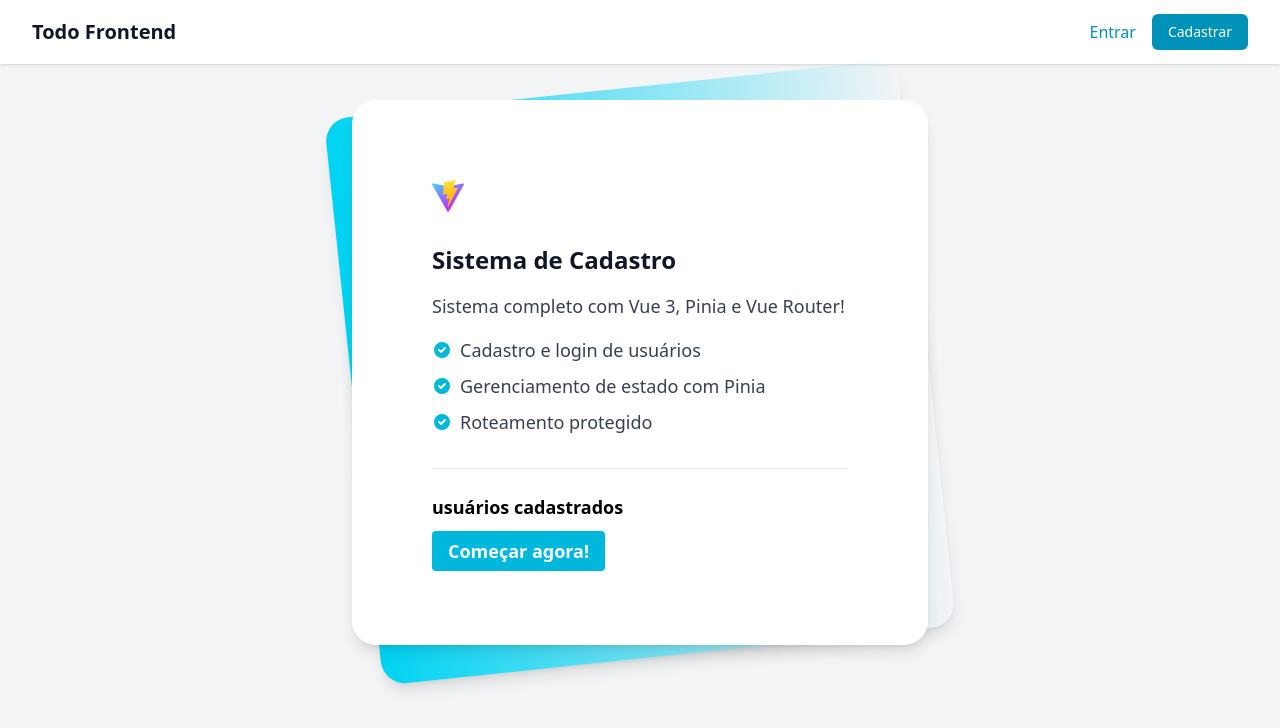
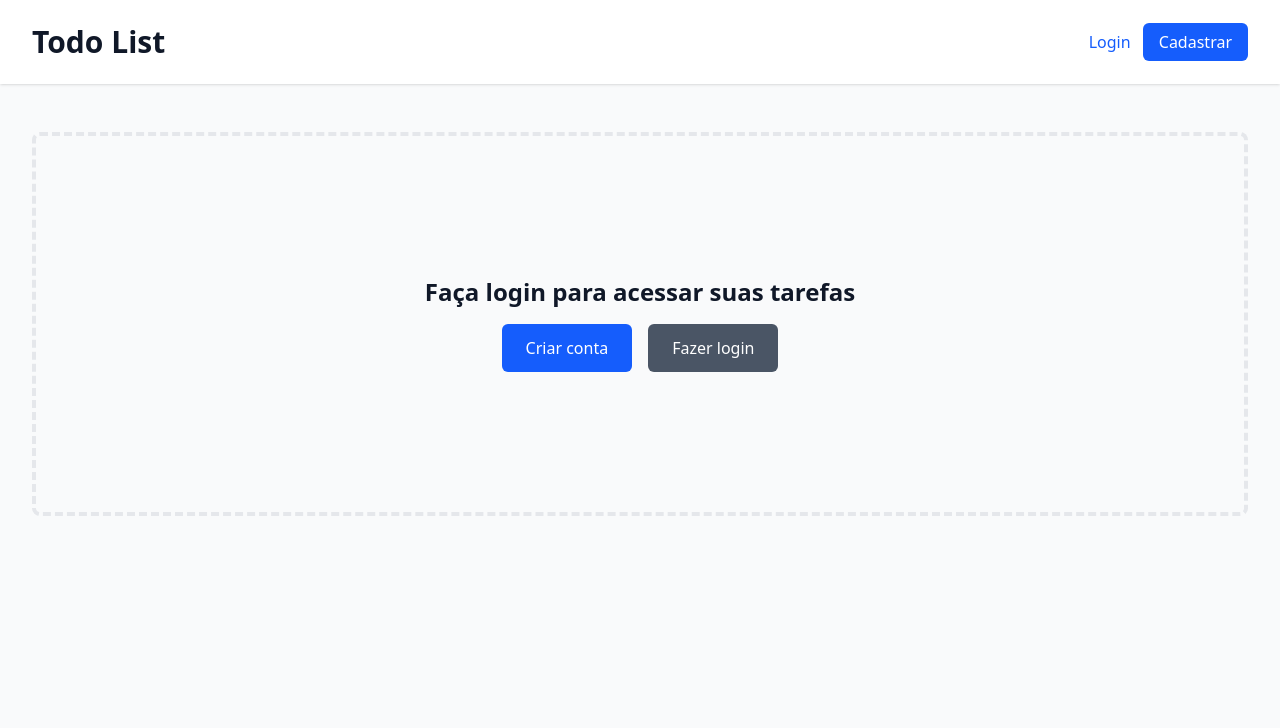
Before and after one commit to MatheusConstantino/todolist-frontend, a Vue app: page / in a window 1280 px wide. Shown: the top 728 px of the page. Built offline with nearby package versions, Linux system fonts and the light colour scheme.

Commit message:
register flux

```diff
--- a/src/main.js
+++ b/src/main.js
@@ -1,11 +1,19 @@
 import { createApp } from 'vue'
 import App from './App.vue'
 import router from './router'
-import pinia from './stores'
+import { createPinia } from 'pinia'
+import { useUserStore } from './stores/user'
 import './style.css'
 
 const app = createApp(App)
+const pinia = createPinia()
 
+app.use(pinia)
 app.use(router)
-app.use(pinia)
+
+// Inicializar autenticação após montar a app
 app.mount('#app')
+
+// Inicializar dados do usuário se houver token salvo
+const userStore = useUserStore()
+userStore.initializeAuth()
--- a/src/views/HomeView.vue
+++ b/src/views/HomeView.vue
@@ -1,106 +1,103 @@
 <template>
-  <div class="min-h-screen bg-gray-100">
-    <nav class="bg-white shadow">
+  <div class="min-h-screen bg-gray-50">
+    <!-- Header -->
+    <header class="bg-white shadow">
       <div class="max-w-7xl mx-auto px-4 sm:px-6 lg:px-8">
-        <div class="flex justify-between h-16">
-          <div class="flex items-center">
-            <h1 class="text-xl font-bold text-gray-900">Todo Frontend</h1>
-          </div>
-          <div class="flex items-center space-x-4">
-            <template v-if="userStore.isLoggedIn">
-              <span class="text-gray-700">Olá, {{ userStore.currentUser.name }}</span>
-              <router-link
-                to="/dashboard"
-                class="text-cyan-600 hover:text-cyan-500 font-medium"
-              >
-                Dashboard
-              </router-link>
+        <div class="flex justify-between items-center py-6">
+          <h1 class="text-3xl font-bold text-gray-900">
+            Todo List
+          </h1>
+
+          <div v-if="userStore.isAuthenticated && userStore.user" class="flex items-center space-x-4">
+            <span class="text-gray-700">
+              Olá, <strong>{{ userStore.user.name }}</strong>!
+            </span>
             <BaseButton
+              variant="secondary"
               text="Sair"
-                variant="secondary"
-                size="sm"
               @click="handleLogout"
             />
-            </template>
-            <template v-else>
+          </div>
+
+          <div v-else class="space-x-2">
             <router-link
               to="/login"
-                class="text-cyan-600 hover:text-cyan-500 font-medium"
+              class="text-blue-600 hover:text-blue-500 font-medium"
             >
-                Entrar
+              Login
             </router-link>
             <router-link
               to="/register"
-                class="bg-cyan-600 hover:bg-cyan-700 text-white px-4 py-2 rounded-md text-sm font-medium"
+              class="bg-blue-600 hover:bg-blue-700 text-white px-4 py-2 rounded-md font-medium"
             >
               Cadastrar
-              </router-link>
-            </template>
-          </div>
-        </div>
-      </div>
-    </nav>
-
-    <main class="py-6">
-      <div class="max-w-7xl mx-auto px-4 sm:px-6 lg:px-8">
-        <div class="relative py-3 sm:max-w-xl sm:mx-auto">
-          <div class="absolute inset-0 bg-gradient-to-r from-cyan-400 to-light-blue-500 shadow-lg transform -skew-y-6 sm:skew-y-0 sm:-rotate-6 sm:rounded-3xl"></div>
-          <div class="relative px-4 py-10 bg-white shadow-lg sm:rounded-3xl sm:p-20">
-            <div class="max-w-md mx-auto">
-              <div>
-                <img src="/vite.svg" class="h-7 sm:h-8" alt="Vite logo" />
-              </div>
-              <div class="divide-y divide-gray-200">
-                <div class="py-8 text-base leading-6 space-y-4 text-gray-700 sm:text-lg sm:leading-7">
-                  <h1 class="text-2xl font-bold text-gray-900">Sistema de Cadastro</h1>
-                  <p>Sistema completo com Vue 3, Pinia e Vue Router!</p>
-                  <ul class="list-disc space-y-2">
-                    <li class="flex items-start">
-                      <span class="h-6 flex items-center sm:h-7">
-                        <svg class="flex-shrink-0 h-5 w-5 text-cyan-500" viewBox="0 0 20 20" fill="currentColor">
-                          <path fill-rule="evenodd" d="M10 18a8 8 0 100-16 8 8 0 000 16zm3.707-9.293a1 1 0 00-1.414-1.414L9 10.586 7.707 9.293a1 1 0 00-1.414 1.414l2 2a1 1 0 001.414 0l4-4z" clip-rule="evenodd" />
-                        </svg>
-                      </span>
-                      <p class="ml-2">Cadastro e login de usuários</p>
-                    </li>
-                    <li class="flex items-start">
-                      <span class="h-6 flex items-center sm:h-7">
-                        <svg class="flex-shrink-0 h-5 w-5 text-cyan-500" viewBox="0 0 20 20" fill="currentColor">
-                          <path fill-rule="evenodd" d="M10 18a8 8 0 100-16 8 8 0 000 16zm3.707-9.293a1 1 0 00-1.414-1.414L9 10.586 7.707 9.293a1 1 0 00-1.414 1.414l2 2a1 1 0 001.414 0l4-4z" clip-rule="evenodd" />
-                        </svg>
-                      </span>
-                      <p class="ml-2">Gerenciamento de estado com Pinia</p>
-                    </li>
-                    <li class="flex items-start">
-                      <span class="h-6 flex items-center sm:h-7">
-                        <svg class="flex-shrink-0 h-5 w-5 text-cyan-500" viewBox="0 0 20 20" fill="currentColor">
-                          <path fill-rule="evenodd" d="M10 18a8 8 0 100-16 8 8 0 000 16zm3.707-9.293a1 1 0 00-1.414-1.414L9 10.586 7.707 9.293a1 1 0 00-1.414 1.414l2 2a1 1 0 001.414 0l4-4z" clip-rule="evenodd" />
-                        </svg>
-                      </span>
-                      <p class="ml-2">Roteamento protegido</p>
-                    </li>
-                  </ul>
-                </div>
-                <div class="pt-6 text-base leading-6 font-bold sm:text-lg sm:leading-7">
-                  <p>{{ userStore.userCount }} usuários cadastrados</p>
-                  <div class="mt-4 space-x-4">
-                    <router-link
-                      v-if="!userStore.isLoggedIn"
-                      to="/register"
-                      class="bg-cyan-500 hover:bg-cyan-600 text-white font-bold py-2 px-4 rounded transition-colors"
-                    >
-                      Começar agora!
-                    </router-link>
-                    <router-link
-                      v-else
-                      to="/dashboard"
-                      class="bg-cyan-500 hover:bg-cyan-600 text-white font-bold py-2 px-4 rounded transition-colors"
-                    >
-                      Ir para Dashboard
             </router-link>
           </div>
         </div>
       </div>
+    </header>
+
+    <!-- Loading state -->
+    <div v-if="userStore.loading" class="flex justify-center items-center py-12">
+      <div class="animate-spin rounded-full h-8 w-8 border-b-2 border-blue-600"></div>
+      <span class="ml-2 text-gray-600">Carregando...</span>
+    </div>
+
+    <!-- Conteúdo principal -->
+    <main v-else class="max-w-7xl mx-auto py-6 sm:px-6 lg:px-8">
+      <div v-if="userStore.isAuthenticated && userStore.user" class="px-4 py-6 sm:px-0">
+        <div class="bg-white overflow-hidden shadow rounded-lg">
+          <div class="px-4 py-5 sm:p-6">
+            <div class="text-center">
+              <h2 class="text-2xl font-semibold text-gray-900 mb-4">
+                Bem-vindo ao seu Todo List!
+              </h2>
+
+              <div class="bg-gray-50 rounded-lg p-4 mb-6">
+                <h3 class="text-lg font-medium text-gray-900 mb-2">Informações do Usuário</h3>
+                <div class="space-y-2 text-sm text-gray-600">
+                  <p><strong>ID:</strong> {{ userStore.user.id }}</p>
+                  <p><strong>Nome:</strong> {{ userStore.user.name }}</p>
+                  <p><strong>Email:</strong> {{ userStore.user.email }}</p>
+                  <p><strong>Cadastrado em:</strong> {{ formatDate(userStore.user.created_at) }}</p>
+                  <p><strong>Token:</strong> {{ userStore.token.substring(0, 20) }}...</p>
+                </div>
+              </div>
+
+              <div class="border-4 border-dashed border-gray-200 rounded-lg h-64 flex items-center justify-center">
+                <div class="text-center">
+                  <h3 class="text-xl font-medium text-gray-900 mb-2">
+                    Suas tarefas aparecerão aqui
+                  </h3>
+                  <p class="text-gray-500">
+                    Em breve você poderá gerenciar suas tarefas!
+                  </p>
+                </div>
+              </div>
+            </div>
+          </div>
+        </div>
+      </div>
+
+      <div v-else class="px-4 py-6 sm:px-0">
+        <div class="border-4 border-dashed border-gray-200 rounded-lg h-96 flex items-center justify-center">
+          <div class="text-center">
+            <h2 class="text-2xl font-semibold text-gray-900 mb-4">
+              Faça login para acessar suas tarefas
+            </h2>
+            <div class="space-x-4">
+              <router-link
+                to="/register"
+                class="bg-blue-600 hover:bg-blue-700 text-white px-6 py-3 rounded-md font-medium inline-block"
+              >
+                Criar conta
+              </router-link>
+              <router-link
+                to="/login"
+                class="bg-gray-600 hover:bg-gray-700 text-white px-6 py-3 rounded-md font-medium inline-block"
+              >
+                Fazer login
+              </router-link>
             </div>
           </div>
         </div>
@@ -118,7 +115,17 @@ const router = useRouter()
 const userStore = useUserStore()
 
 const handleLogout = () => {
-  userStore.logoutUser()
-  router.push('/')
+  userStore.logout()
+  router.push('/login')
+}
+
+const formatDate = (dateString) => {
+  return new Date(dateString).toLocaleDateString('pt-BR', {
+    year: 'numeric',
+    month: 'long',
+    day: 'numeric',
+    hour: '2-digit',
+    minute: '2-digit'
+  })
 }
 </script>
--- a/src/views/RegisterView.vue
+++ b/src/views/RegisterView.vue
@@ -17,8 +17,20 @@
       </div>
 
       <form class="mt-8 space-y-6" @submit.prevent="handleSubmit">
-        <div v-if="userStore.error" class="bg-red-50 border border-red-200 text-red-700 px-4 py-3 rounded">
-          {{ userStore.error }}
+        <div v-if="userStore.error" class="bg-red-50 border border-red-200 text-red-700 px-4 py-3 rounded relative">
+          <span class="block sm:inline">{{ userStore.error }}</span>
+          <button
+            type="button"
+            class="absolute top-0 bottom-0 right-0 px-4 py-3"
+            @click="userStore.clearError"
+          >
+            <span class="sr-only">Fechar</span>
+            ×
+          </button>
+        </div>
+
+        <div v-if="successMessage" class="bg-green-50 border border-green-200 text-green-700 px-4 py-3 rounded">
+          {{ successMessage }}
         </div>
 
         <BaseInput
@@ -78,7 +90,7 @@
 </template>
 
 <script setup>
-import { reactive, computed } from 'vue'
+import { reactive, computed, ref } from 'vue'
 import { useRouter } from 'vue-router'
 import { useUserStore } from '@/stores/user'
 import { useValidation } from '@/composables/useValidation'
@@ -87,6 +99,8 @@ import BaseButton from '@/components/BaseButton.vue'
 
 const router = useRouter()
 const userStore = useUserStore()
+const successMessage = ref('')
+
 const {
   errors,
   hasErrors,
@@ -169,9 +183,10 @@ const validatePasswordConfirmationField = () => {
 }
 
 const handleSubmit = async () => {
-  // Limpar erros anteriores
+  // Limpar erros e mensagens anteriores
   userStore.clearError()
   clearAllErrors()
+  successMessage.value = ''
 
   // Validar todos os campos
   validateName()
@@ -186,8 +201,14 @@ const handleSubmit = async () => {
   const result = await userStore.register(form)
 
   if (result.success) {
-    // Redirecionar para dashboard ou página inicial
-    router.push('/')
+    // Agora podemos acessar o nome do usuário com segurança
+    const userName = result.user?.name || 'Usuário'
+    successMessage.value = `Bem-vindo(a), ${userName}! Redirecionando...`
+
+    // Aguardar um pouco para mostrar a mensagem e depois redirecionar
+    setTimeout(() => {
+      router.push('/')
+    }, 1500)
   }
 }
 </script>
```
Also changed, not shown: src/stores/user.js (+77 -6 lines). Lines whose indentation alone changed are shown as unchanged.
